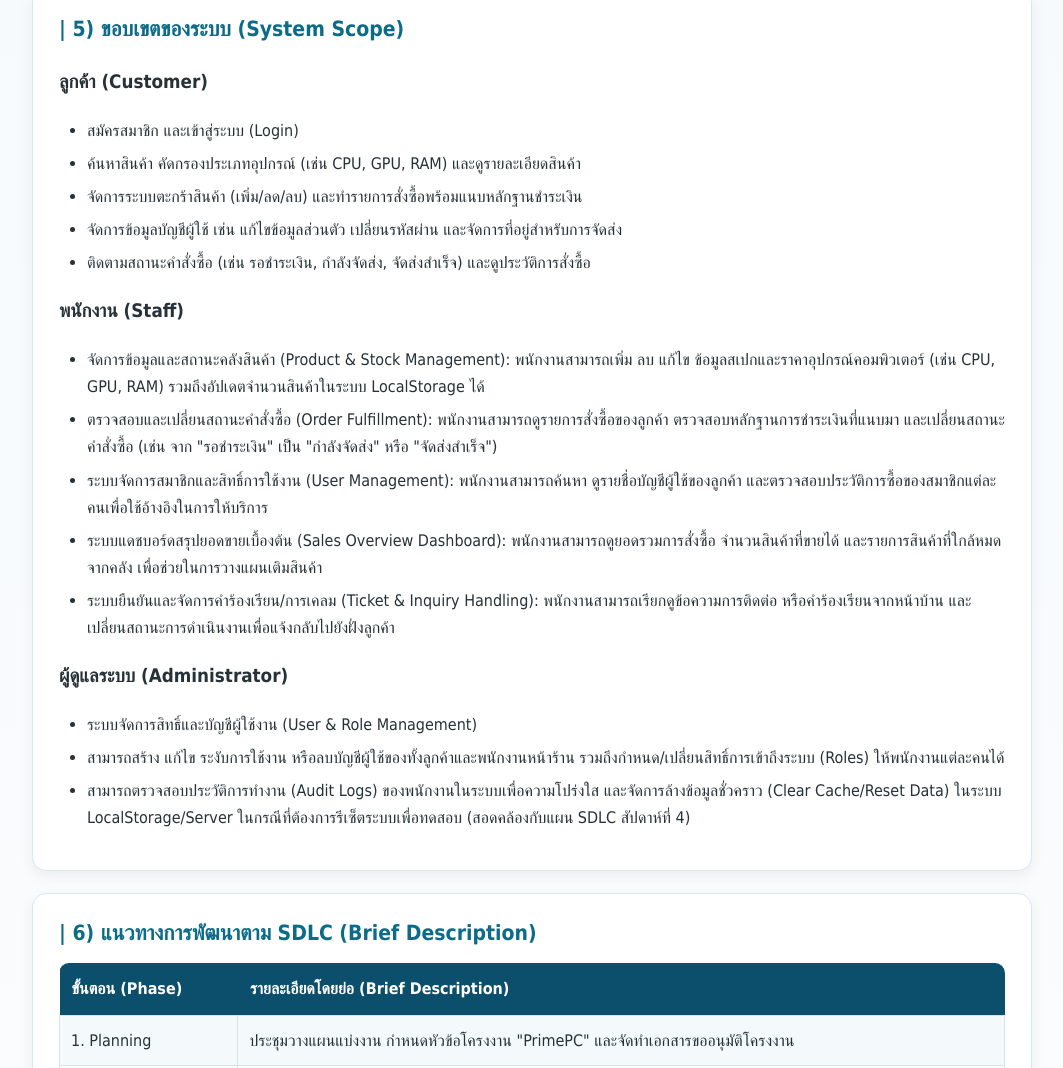
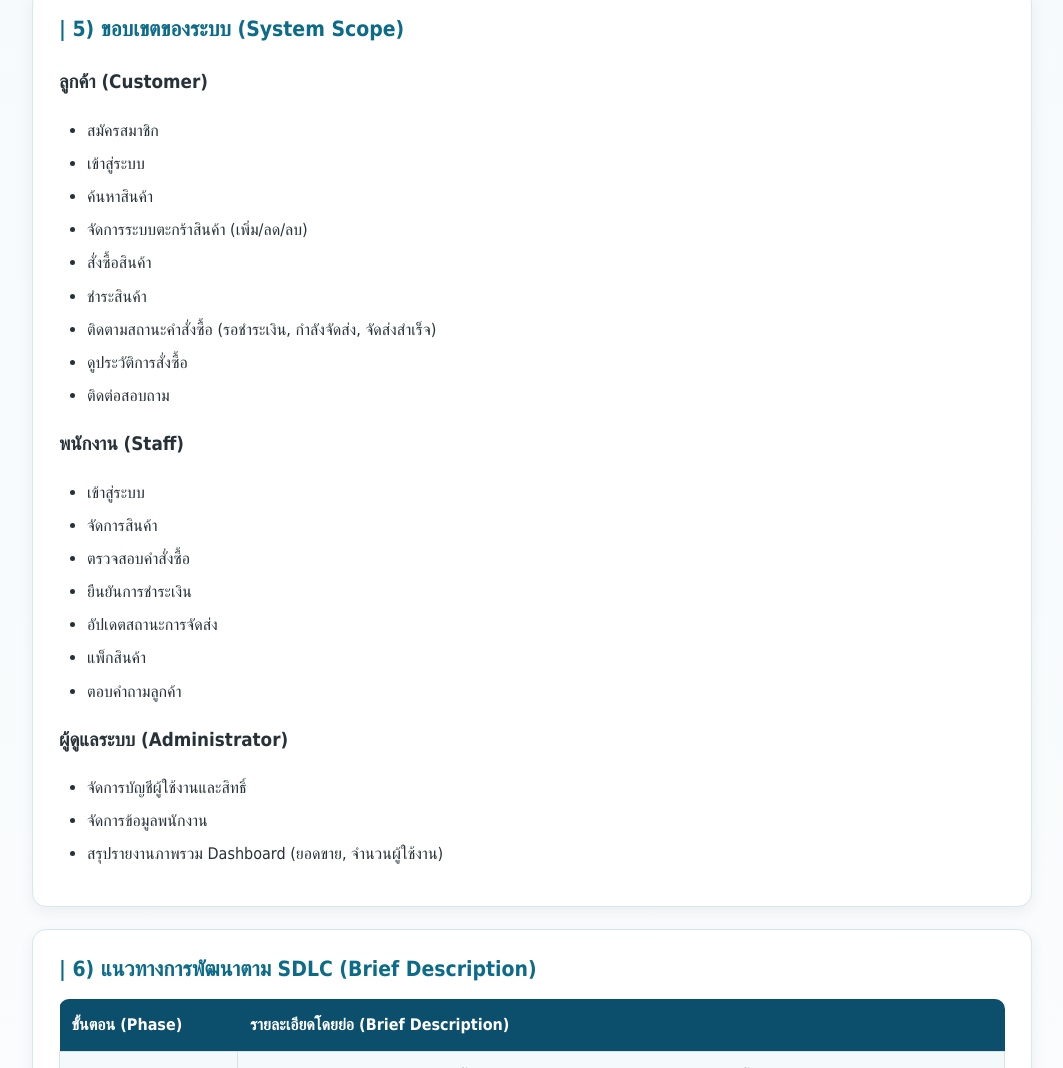
Before and after one commit to w0rxph0nx-sos/PrimePC, a plain HTML site: page index.html in a window 1280 px wide. Shown: the part 1137-2205 px from the top of the page, without its empty margins (108-1171 px from the left). Drawn offline with Linux system fonts and the light colour scheme; a script that the page names is missing.

Commit message:
เเก้ ขอบเขต

```diff
--- a/index.html
+++ b/index.html
@@ -56,43 +56,47 @@
 
         <h3>ลูกค้า (Customer)</h3>
         <ul>
-          <li>สมัครสมาชิก และเข้าสู่ระบบ (Login)</li>
-          <li>ค้นหาสินค้า คัดกรองประเภทอุปกรณ์ (เช่น CPU, GPU, RAM) และดูรายละเอียดสินค้า</li>
-          <li>จัดการระบบตะกร้าสินค้า (เพิ่ม/ลด/ลบ) และทำรายการสั่งซื้อพร้อมแนบหลักฐานชำระเงิน</li>
-          <li>จัดการข้อมูลบัญชีผู้ใช้ เช่น แก้ไขข้อมูลส่วนตัว เปลี่ยนรหัสผ่าน และจัดการที่อยู่สำหรับการจัดส่ง</li>
-          <li>ติดตามสถานะคำสั่งซื้อ (เช่น รอชำระเงิน, กำลังจัดส่ง, จัดส่งสำเร็จ) และดูประวัติการสั่งซื้อ</li>
+          <li>สมัครสมาชิก</li>
+          <li>เข้าสู่ระบบ</li>
+          <li>ค้นหาสินค้า</li>
+          <li>จัดการระบบตะกร้าสินค้า (เพิ่ม/ลด/ลบ)</li>
+          <li>สั่งซื้อสินค้า</li>
+          <li>ชำระสินค้า</li>
+          <li>ติดตามสถานะคำสั่งซื้อ (รอชำระเงิน, กำลังจัดส่ง, จัดส่งสำเร็จ)</li>
+          <li>ดูประวัติการสั่งซื้อ</li>
+          <li>ติดต่อสอบถาม</li>
         </ul>
 
         <h3>พนักงาน (Staff)</h3>
         <ul>
           <li>
-            จัดการข้อมูลและสถานะคลังสินค้า (Product & Stock Management): พนักงานสามารถเพิ่ม ลบ แก้ไข
-            ข้อมูลสเปกและราคาอุปกรณ์คอมพิวเตอร์ (เช่น CPU, GPU, RAM) รวมถึงอัปเดตจำนวนสินค้าในระบบ LocalStorage ได้
+            เข้าสู่ระบบ
           </li>
           <li>
-            ตรวจสอบและเปลี่ยนสถานะคำสั่งซื้อ (Order Fulfillment): พนักงานสามารถดูรายการสั่งซื้อของลูกค้า
-            ตรวจสอบหลักฐานการชำระเงินที่แนบมา และเปลี่ยนสถานะคำสั่งซื้อ
-            (เช่น จาก "รอชำระเงิน" เป็น "กำลังจัดส่ง" หรือ "จัดส่งสำเร็จ")
+           จัดการสินค้า
           </li>
           <li>
-            ระบบจัดการสมาชิกและสิทธิ์การใช้งาน (User Management): พนักงานสามารถค้นหา ดูรายชื่อบัญชีผู้ใช้ของลูกค้า
-            และตรวจสอบประวัติการซื้อของสมาชิกแต่ละคนเพื่อใช้อ้างอิงในการให้บริการ
+           ตรวจสอบคำสั่งซื้อ
           </li>
           <li>
-            ระบบแดชบอร์ดสรุปยอดขายเบื้องต้น (Sales Overview Dashboard): พนักงานสามารถดูยอดรวมการสั่งซื้อ
-            จำนวนสินค้าที่ขายได้ และรายการสินค้าที่ใกล้หมดจากคลัง เพื่อช่วยในการวางแผนเติมสินค้า
+           ยืนยันการชำระเงิน
           </li>
           <li>
-            ระบบยืนยันและจัดการคำร้องเรียน/การเคลม (Ticket & Inquiry Handling): พนักงานสามารถเรียกดูข้อความการติดต่อ
-            หรือคำร้องเรียนจากหน้าบ้าน และเปลี่ยนสถานะการดำเนินงานเพื่อแจ้งกลับไปยังฝั่งลูกค้า
+           อัปเดตสถานะการจัดส่ง
+          </li>
+           <li>
+           แพ็กสินค้า
+          </li>
+           <li>
+           ตอบคำถามลูกค้า
           </li>
         </ul>
 
         <h3>ผู้ดูแลระบบ (Administrator)</h3>
         <ul>
-          <li>ระบบจัดการสิทธิ์และบัญชีผู้ใช้งาน (User & Role Management)</li>
-          <li>สามารถสร้าง แก้ไข ระงับการใช้งาน หรือลบบัญชีผู้ใช้ของทั้งลูกค้าและพนักงานหน้าร้าน รวมถึงกำหนด/เปลี่ยนสิทธิ์การเข้าถึงระบบ (Roles) ให้พนักงานแต่ละคนได้</li>
-          <li>สามารถตรวจสอบประวัติการทำงาน (Audit Logs) ของพนักงานในระบบเพื่อความโปร่งใส และจัดการล้างข้อมูลชั่วคราว (Clear Cache/Reset Data) ในระบบ LocalStorage/Server ในกรณีที่ต้องการรีเซ็ตระบบเพื่อทดสอบ (สอดคล้องกับแผน SDLC สัปดาห์ที่ 4)</li>
+          <li>จัดการบัญชีผู้ใช้งานและสิทธิ์</li>
+          <li>จัดการข้อมูลพนักงาน</li>
+          <li>สรุปรายงานภาพรวม Dashboard (ยอดขาย, จำนวนผู้ใช้งาน)</li>
         </ul>
       </section>
 
```
Also changed, not shown: 1 other file.
